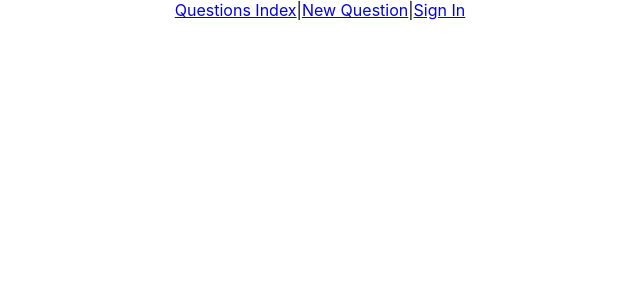
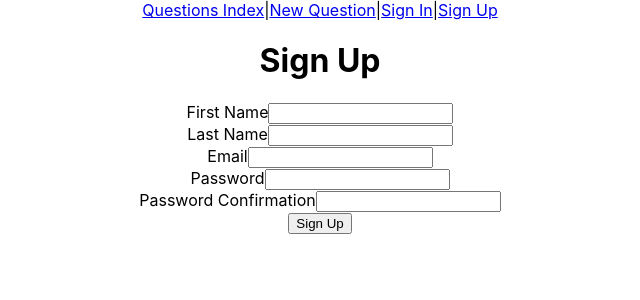
Before and after one commit to stas-anikin/awesome_answers_spa, a React (Create React App) app: page /sign_up in a window 1280 px wide. Shown: the top 300 px of the page, without its empty margins (320-960 px from the left). Built offline with nearby package versions, Linux system fonts and the light colour scheme; no server answers.

Commit message:
added controlled form to new question page

```diff
--- a/src/App.js
+++ b/src/App.js
@@ -4,15 +4,17 @@ import QuestionShowPage from './components/QuestionShowPage';
 import QuestionIndexPage from './components/QuestionIndexPage';
 import CurrentDateTime from './components/CurrentDateTime';
 import Navbar from './components/Navbar';
-import NewQuestionForm from './components/NewQuestionForm';
-import SignInPage from './components/SignInPage';
+import NewQuestionForm from './components/NewQuestionForm'
+import SignInPage from './components/SignInPage'
 import AuthRoute from './components/AuthRoute';
+import SignUpPage from './components/SignUpPage'
 import {
   BrowserRouter,
   Route,
   Switch
 } from 'react-router-dom'
 import { Session } from './requests';
+import QuestionNewPage from './components/QuestionNewPage';
 
 class App extends Component {
   constructor(props) {
@@ -22,6 +24,7 @@ class App extends Component {
       user:null
     }
     this.handleSubmit=this.handleSubmit.bind(this)
+    this.destroySession=this.destroySession.bind(this)
   }
 
   componentDidMount() {
@@ -46,21 +49,32 @@ class App extends Component {
       })
 
   }
+  destroySession(){
+    Session.destroy()
+    .then(res=>{
+      this.setState(
+          (
+          state=>{return {user:null}}
+          )
+        )
+      })
+  }
 
   render() {
     return (
       <div className="App">
         <BrowserRouter>
-        <Navbar currentUser={this.state.user}/>
+        <Navbar currentUser={this.state.user} destroySession={this.destroySession}/>
           <Switch>
 
             <Route exact path='/questions' component={QuestionIndexPage} />
-            {/* <Route path='/questions/new' component={NewQuestionForm} /> */}
-            <AuthRoute path='/questions/new' isAuth={this.state.user} component={NewQuestionForm}/>
+            {/*<Route path='/questions/new' component={NewQuestionForm} />*/}
+            <AuthRoute path='/questions/new' isAuth={this.state.user} component={QuestionNewPage}/>
             <Route path='/questions/:id' component={QuestionShowPage} />
             {/*<Route path='/sign_in'><SignInPage handleSubmit={this.handleSubmit}/></Route>*/}
             {/* https://reactrouter.com/web/api/Route/render-func */}
             <Route path='/sign_in' render={(routeProps)=><SignInPage handleSubmit={this.handleSubmit} {...routeProps}/>} />
+            <Route path='/sign_up'><SignUpPage/></Route>
           </Switch>
         </BrowserRouter>
       </div>
--- a/src/components/Navbar.js
+++ b/src/components/Navbar.js
@@ -2,6 +2,9 @@ import React from 'react';
 import {NavLink} from 'react-router-dom';
 
 const Navbar = (props)=>{
+    function handleSignOut(){
+        props.destroySession()
+    }
     return(
         <nav>
             <NavLink to='/questions'>Questions Index</NavLink>
@@ -10,10 +13,17 @@ const Navbar = (props)=>{
             |
             {
                 props.currentUser ?
-                <span>{props.currentUser.first_name}</span>
+                (
+                <div>
+                    <span>{props.currentUser.first_name}</span>
+                    |
+                    <button onClick={handleSignOut}>Sign Out</button>
+                </div>
+                )
                 :
                 <NavLink to='/sign_in'>Sign In</NavLink>
             }
+                            |<NavLink to='/sign_up'>Sign Up</NavLink>
 
         </nav>
     )
--- a/src/components/NewQuestionForm.js
+++ b/src/components/NewQuestionForm.js
@@ -1,28 +1,27 @@
 import React from 'react';
 
-const NewQuestionForm = ({ createQuestion }) => {
 
+const NewQuestionForm = ({ createQuestion, newQuestionData, updateQuestionData }) => {
   const handleSubmit = (event) => {
     event.preventDefault();
-    const formData = new FormData(event.currentTarget);
-    const params = {
-      title: formData.get('title'),
-      body: formData.get('body')
-    }
-    createQuestion(params);
+    createQuestion();
   }
-
+function handleQuestionInput(event){
+  const {value, name}=event.currentTarget
+console.log(value, name);
+updateQuestionData({[name]:value})
+}
   return(
     <form onSubmit={handleSubmit}>
       <div>
         <label htmlFor='title'>Title</label>
         <br />
-        <input name='title' id='title' />
+        <input name='title' id='title' value={newQuestionData.title} onChange={handleQuestionInput}/>
       </div>
       <div>
         <label htmlFor='body'>Body</label>
         <br />
-        <textarea name='body' id='body' />
+        <textarea name='body' id='body' value={newQuestionData.body} onChange={handleQuestionInput}/>
       </div>
       <div>
         <input type='submit' value='Submit' />
--- a/src/components/QuestionNewPage.js
+++ b/src/components/QuestionNewPage.js
@@ -1,25 +1,48 @@
-import React, { Component } from 'react'
-import NewQuestionForm from './NewQuestionForm';
-import {Question} from '../requests';
+import React, { Component } from "react";
+import NewQuestionForm from "./NewQuestionForm";
+import { Question } from "../requests";
 class QuestionNewPage extends Component {
   constructor(props) {
     super(props);
-    this.createQuestion=this.createQuestion.bind(this);
+    this.state = {
+      newQuestionData: {
+        title: "",
+        body: "",
+      },
+    };
+    this.createQuestion = this.createQuestion.bind(this);
+    this.updateQuestionData = this.updateQuestionData.bind(this);
+
   }
-createQuestion(params){
-    Question.create(params)
-    .then(({id})=>{
+  createQuestion() {
+    Question.create(this.state.newQuestionData)
+      .then(({ id }) => {
         this.props.history.push(`/questions/${id}`)
-    })
+      })
+  }
+updateQuestionData(props){
+  this.setState((state)=>{
+    console.log(props);
+    console.log(state);
+return{
+  newQuestionData:{
+    ...state.newQuestionData,
+    ...props
+  }
 }
-
+  })
+}
   render() {
-    return(
+    return (
       <main>
-        <NewQuestionForm createQuestion={this.createQuestion}/>
+        <NewQuestionForm
+          createQuestion={this.createQuestion}
+          newQuestionData={this.state.newQuestionData}
+        updateQuestionData={this.updateQuestionData}
+        />
       </main>
-    )
+    );
   }
 }
 
-export default QuestionNewPage
+export default QuestionNewPage;
--- /dev/null
+++ b/src/components/SignUpPage.js
@@ -0,0 +1,58 @@
+import React from 'react';
+import {User} from '../requests.js'
+
+
+
+const SignUpPage=(props)=>{
+    const {handleSignUp, history}=props;
+    function handleSubmit(event){
+        event.preventDefault();
+        const {currentTarget}=event;
+        const formData=new FormData(currentTarget);
+        const signUpParams={
+            first_name: formData.get('first_name'),
+            last_name: formData.get('last_name'),
+            email: formData.get('email'),
+            password: formData.get('password'),
+            password_confirmation: formData.get('password_confirmation')
+        }
+        User.create(signUpParams).then(res=>{
+            console.log(res.id)
+            if (res.id){
+                console.log(res.id)
+                handleSignUp();
+                history.push('/questions')
+            }
+        })
+
+    }
+    return(
+        <main>
+        <h1>Sign Up</h1>
+        <form onSubmit={handleSubmit}>
+            <div>
+                <label htmlFor="first_name">First Name</label>
+                <input type='text' name='first_name' id='first_name'/>
+            </div>
+            <div>
+                <label htmlFor="last_name">Last Name</label>
+                <input type='text' name='last_name' id='last_name'/>
+            </div>
+            <div>
+                <label htmlFor="email">Email</label>
+                <input type='email' name='email' id='email'/>
+            </div>
+            <div>
+                <label htmlFor="password">Password</label>
+                <input type='password' name='password' id='password'/>
+            </div>
+            <div>
+                <label htmlFor="password_confirmation">Password Confirmation</label>
+                <input type='password' name='password_confirmation' id='password_confirmation'/>
+            </div>
+            <input type='submit' value='Sign Up'/>
+        </form>
+        </main>
+    )
+}
+export default SignUpPage;
--- a/src/requests.js
+++ b/src/requests.js
@@ -1,47 +1,61 @@
-const BASE_URL = 'http://localhost:3000/api/v1';
+const BASE_URL = "http://localhost:3000/api/v1";
 
 export const Session = {
   create(params) {
     // params should look like { email: 'johnsnow@gmail.com', password: 'supersecret' }
     return fetch(`${BASE_URL}/session`, {
       headers: {
-        'Content-Type': 'application/json'
+        "Content-Type": "application/json",
       },
-      credentials: 'include', // allows cookies to be recieved and sent from this request
-      method: 'POST',
-      body: JSON.stringify(params)
+      credentials: "include", // allows cookies to be recieved and sent from this request
+      method: "POST",
+      body: JSON.stringify(params),
     }).then((res) => {
       return res.json();
-    })
+    });
   },
-  currentUser(){
-    return fetch(`${BASE_URL}/current_user`,{
-      credentials: 'include' // We need to include a session in a request so we can fetch that particular user
-    })
-    .then((res)=> res.json())
-  }
-}
-
+  currentUser() {
+    return fetch(`${BASE_URL}/current_user`, {
+      credentials: "include", // We need to include a session in a request so we can fetch that particular user
+    }).then((res) => res.json());
+  },
+  destroy() {
+    return fetch(`${BASE_URL}/session`, {
+      method: "Delete",
+      credentials: "include",
+    }).then((res) => res.json());
+  },
+};
+export const User = {
+  create(params) {
+    return fetch(`${BASE_URL}/users`, {
+      method: "POST",
+      credentials: "include",
+      headers: {
+        "Content-Type": "application/json",
+      },
+      body: JSON.stringify({ user: params }),
+    }).then((res) => res.json());
+  },
+};
 export const Question = {
   index() {
-    return fetch(`${BASE_URL}/questions`)
-      .then(res => {
-        console.log(res)
-        return res.json();
-      })
+    return fetch(`${BASE_URL}/questions`).then((res) => {
+      console.log(res);
+      return res.json();
+    });
   },
   create(params) {
     return fetch(`${BASE_URL}/questions`, {
-      method: 'POST',
-      credentials: 'include',
+      method: "POST",
+      credentials: "include",
       headers: {
-        'Content-Type': 'application/json'
+        "Content-Type": "application/json",
       },
-      body: JSON.stringify(params)
-    }).then(res => res.json())
+      body: JSON.stringify(params),
+    }).then((res) => res.json());
   },
   show(id) {
-    return fetch(`${BASE_URL}/questions/${id}`)
-      .then(res => res.json())
-  }
-}
+    return fetch(`${BASE_URL}/questions/${id}`).then((res) => res.json());
+  },
+};
```
